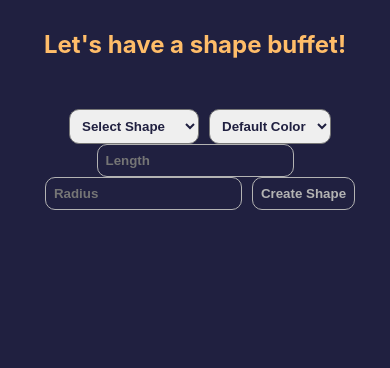
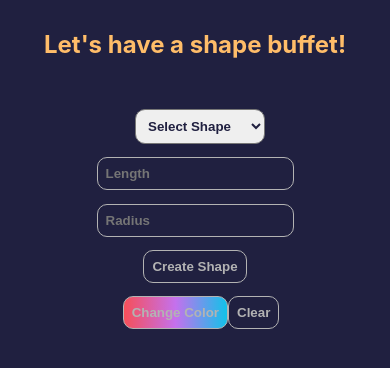
Before and after one commit to phembarl/shape-buffet, a React (Create React App) app: page / in a window 390 px wide. Shown: the top 368 px of the page. Built offline with nearby package versions, Linux system fonts and the light colour scheme; the HTML template or start-up script is replaced by a standard one.

Commit message:
- Implement clearing shapes - Include color picker for changing shape color

```diff
--- a/package.json
+++ b/package.json
@@ -12,6 +12,7 @@
     "@types/react-dom": "^16.9.9",
     "react": "^17.0.1",
     "react-dom": "^17.0.1",
+    "react-pick-color": "^1.0.0",
     "react-scripts": "4.0.0",
     "typescript": "^4.0.5",
     "web-vitals": "^0.2.4"
--- a/src/App.css
+++ b/src/App.css
@@ -6,19 +6,32 @@
   overflow: scroll;
 }
 
+.controls {
+  display: flex;
+  justify-content: center;
+}
+
 .title {
   margin-top: 0;
   padding: 30px;
 }
 
+.container {
+  margin-top: 50px;
+  display: flex;
+  justify-content: space-around;
+  align-items: center;
+}
+
 .shape-container {
-  padding: 100px;
   padding-top: 50px;
 }
 
 .input-field,
 input[type='submit'],
-select {
+select,
+.clear-btn,
+.toggle-picker {
   padding: 8px;
   border-radius: 10px;
   outline: none;
@@ -37,12 +50,44 @@ input[type='submit'] {
   cursor: pointer;
 }
 
+.clear-btn {
+  border: 1px solid #202040;
+  background-color: #e94560;
+  color: #fff;
+  cursor: pointer;
+  display: inline;
+  margin-left: 0.9em;
+}
+
+.toggle-picker {
+  border: 1px solid #202040;
+  color: #fff;
+  cursor: pointer;
+  display: inline;
+  margin-left: 0.9em;
+  background: #12c2e9; /* fallback for old browsers */
+  background: -webkit-linear-gradient(
+    to right,
+    #f64f59,
+    #c471ed,
+    #12c2e9
+  ); /* Chrome 10-25, Safari 5.1-6 */
+  background: linear-gradient(
+    to right,
+    #f64f59,
+    #c471ed,
+    #12c2e9
+  ); /* W3C, IE 10+/ Edge, Firefox 16+, Chrome 26+, Opera 12+, Safari 7+ */
+}
+
 select {
   margin-left: 10px;
 }
 
 .input-field:disabled,
-input[type='submit']:disabled {
+input[type='submit']:disabled,
+.clear-btn:disabled,
+.toggle-picker:disabled {
   border: 1px solid #b3b3b3;
   background-color: initial;
   color: #b3b3b3;
@@ -75,3 +120,22 @@ input[type='submit']:disabled {
 .egg {
   border-radius: 50% 50% 50% 50% / 60% 60% 40% 40%;
 }
+
+.color-picker {
+  display: block;
+}
+
+@media (max-width: 1024px) {
+  .input-field {
+    display: block;
+    margin: 1em auto;
+  }
+
+  .controls {
+    display: initial;
+  }
+
+  .clear-btn {
+    margin: 1em auto;
+  }
+}
--- a/src/components/ShapeBuffet.tsx
+++ b/src/components/ShapeBuffet.tsx
@@ -1,12 +1,13 @@
 import React, { useState, useEffect } from 'react';
 import { shapeStyle } from '../helpers';
 import ShapeForm from './ShapeForm';
+import ColorPicker from 'react-pick-color';
 
 interface ShapeState {
   name: string;
   length: string;
   radius: string;
-  color: string;
+  color?: string;
 }
 
 const ShapeBuffet = () => {
@@ -22,20 +23,65 @@ const ShapeBuffet = () => {
     return localData ? JSON.parse(localData) : initalState;
   });
 
+  const [pickerColor, setPickerColor] = useState(shape.color || '#ff6363');
+
+  const [showPicker, setShowPicker] = useState(false);
+
   useEffect(() => {
     localStorage.shape = JSON.stringify(shape);
   }, [shape]);
 
+  useEffect(() => {
+    setColor(pickerColor);
+    // eslint-disable-next-line react-hooks/exhaustive-deps
+  }, [pickerColor]);
+
   const createShape = (shapeDetails: ShapeState) => {
-    const { name, length, radius, color } = shapeDetails;
-    setShape({ name, length, radius, color });
+    const { name, length, radius } = shapeDetails;
+    setShape({ ...shape, name, length, radius });
+  };
+
+  const clearShape = () => {
+    setShape(initalState);
+    setShowPicker(false);
+  };
+
+  const setColor = (color: string) => {
+    setShape({ ...shape, color });
   };
 
   const chosenShapeStyle = shapeStyle(shape);
 
   return (
     <div className="ShapeBuffet">
+      <div className="controls">
         <ShapeForm createShape={createShape} />
+        <button
+          className="toggle-picker"
+          onClick={() => setShowPicker(!showPicker)}
+          disabled={!shape.name}
+        >
+          {showPicker ? 'Hide Color Picker' : 'Change Color'}
+        </button>
+
+        <button
+          className="clear-btn"
+          onClick={clearShape}
+          disabled={!shape.name}
+        >
+          Clear
+        </button>
+      </div>
+
+      <div className="container">
+        {showPicker && (
+          <ColorPicker
+            color={pickerColor}
+            onChange={color => setPickerColor(color.hex)}
+            className="color-picker"
+          />
+        )}
+
         <div className="shape-container">
           <div
             className={`shape ${shape.name}`}
@@ -45,6 +91,7 @@ const ShapeBuffet = () => {
           <h3 className="shape-name">{shape.name}</h3>
         </div>
       </div>
+    </div>
   );
 };
 
--- a/src/components/ShapeForm.tsx
+++ b/src/components/ShapeForm.tsx
@@ -5,7 +5,6 @@ interface IProps {
     name: string;
     length: string;
     radius: string;
-    color: string;
   }) => void;
 }
 
@@ -13,15 +12,13 @@ const ShapeForm = ({ createShape }: IProps) => {
   const [shapeName, setShapeName] = useState('select shape');
   const [length, setLength] = useState('');
   const [radius, setRadius] = useState('');
-  const [color, setColor] = useState('');
 
   const handleSubmit = (e: React.FormEvent) => {
     e.preventDefault();
-    createShape({ name: shapeName, length, radius, color });
+    createShape({ name: shapeName, length, radius });
     setShapeName('select shape');
     setLength('');
     setRadius('');
-    setColor('');
   };
 
   const roundShapes = ['circle', 'oval', 'egg'];
@@ -60,20 +57,6 @@ const ShapeForm = ({ createShape }: IProps) => {
         <option value="triangle-right">Triangle Right</option>
       </select>
 
-      <select
-        value={color}
-        onChange={e => setColor(e.target.value)}
-        data-testid="color-select"
-      >
-        <option value="" disabled>
-          Default Color
-        </option>
-        <option value="#e94560">Red</option>
-        <option value="#ffbd69">Yellow</option>
-        <option value="#29c7ac">Green</option>
-        <option value="#bc6ff1">Purple</option>
-      </select>
-
       <input
         className="input-field"
         type="number"
```
Also changed, not shown: 1 other file (tests, documents, lock files or other folders). Lines whose indentation alone changed are shown as unchanged.
